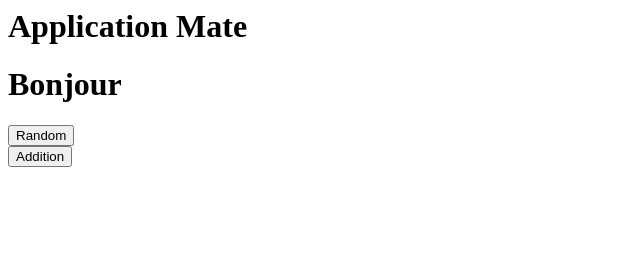
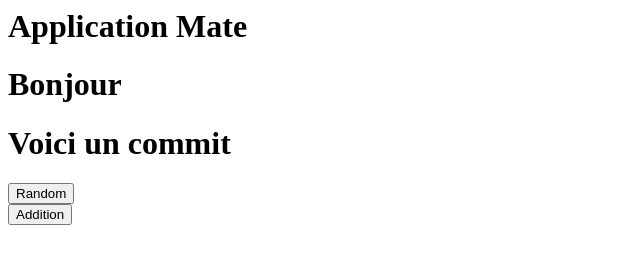
Before and after one commit to FrancoisBasset/Mate, a website: page public/index.html in a window 1280 px wide. Shown: the whole page, without its empty margins (0-640 px from the left). Drawn offline with Linux system fonts and the light colour scheme.

Commit message:
commit de soutenance

```diff
--- a/public/index.html
+++ b/public/index.html
@@ -4,6 +4,9 @@
 	<body>
 		<h1>Application Mate</h1>
 		<h1>Bonjour</h1>
+
+		<h1>Voici un commit</h1>
+
 		<a href="./random.html"><button>Random</button></a></br>
 		<a href="./addition.html"><button>Addition</button></a>
 	</body>
```
